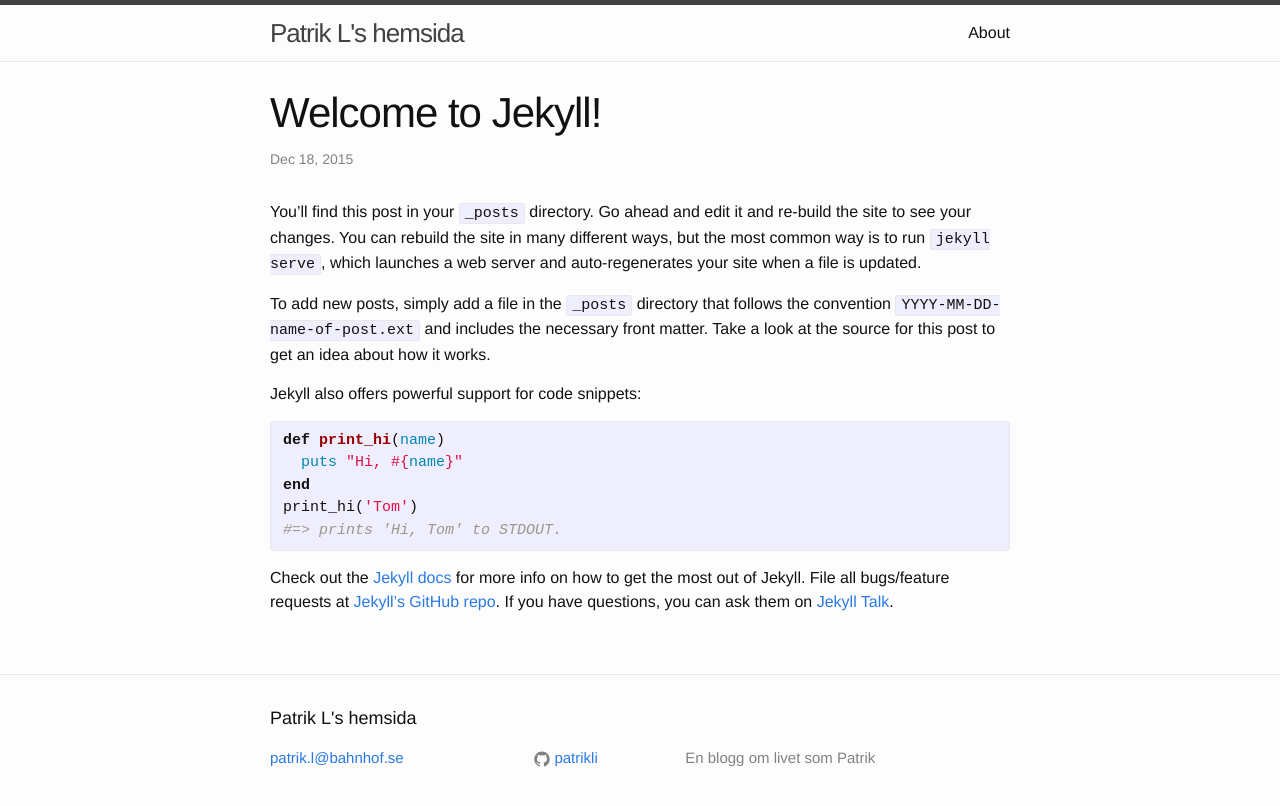
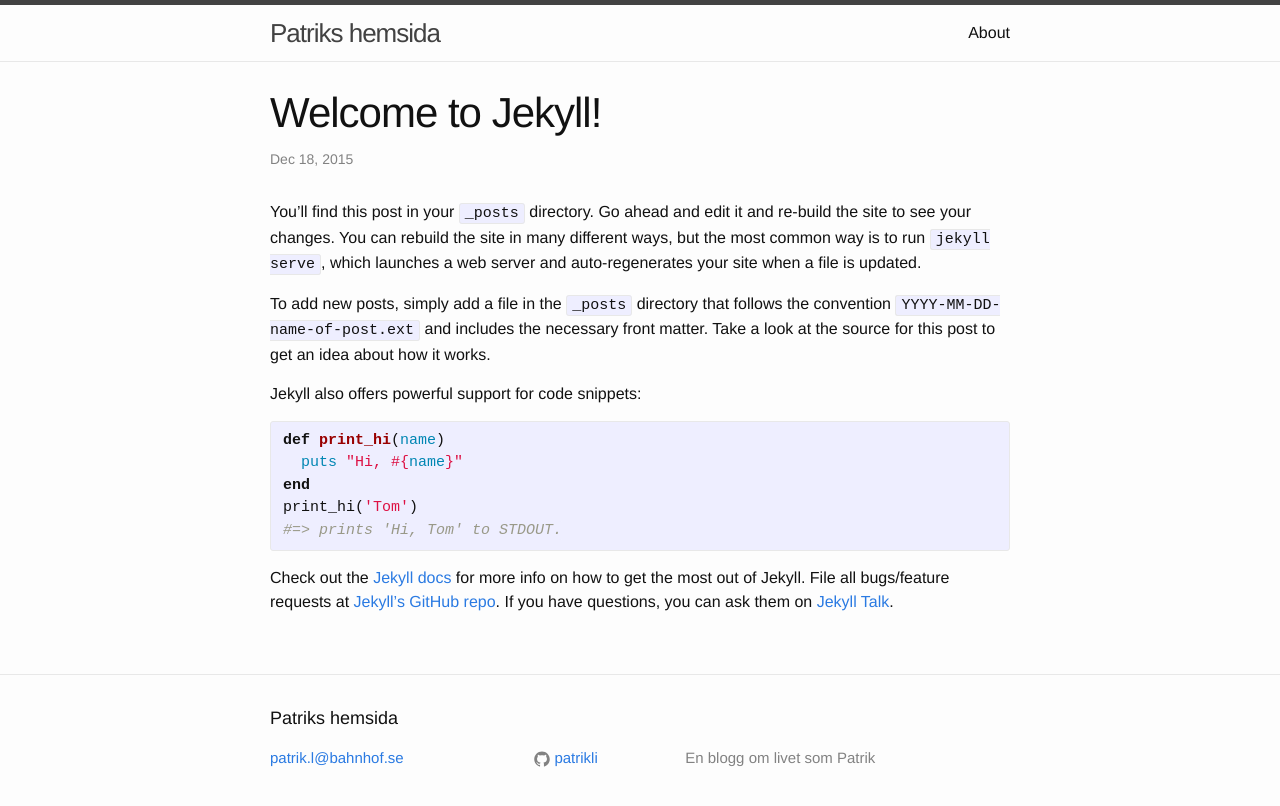
Before and after one commit to patrikli/patrikli.github.io, a Jekyll site: the page built from _posts/2015-12-18-welcome-to-jekyll.markdown, in a window 1280 px wide. Shown: the top 806 px of the page. Built offline with Jekyll 4.4.1, drawn with Linux system fonts in a browser that asks for light colours.

Commit message:
fixed error in config

```diff
--- a/_config.yml
+++ b/_config.yml
@@ -6,11 +6,11 @@
 # 'jekyll serve'. If you change this file, please restart the server process.
 
 # Site settings
-title: Patrik L's hemsida
+title: Patriks hemsida
 email: patrik.l@bahnhof.se
 description: En blogg om livet som Patrik
 baseurl: "" # the subpath of your site, e.g. /blog
-url: "http://yourdomain.com" # the base hostname & protocol for your site
+url: "http://patrikli.github.io/" # the base hostname & protocol for your site
 github_username:  patrikli
 
 # Build settings
```
